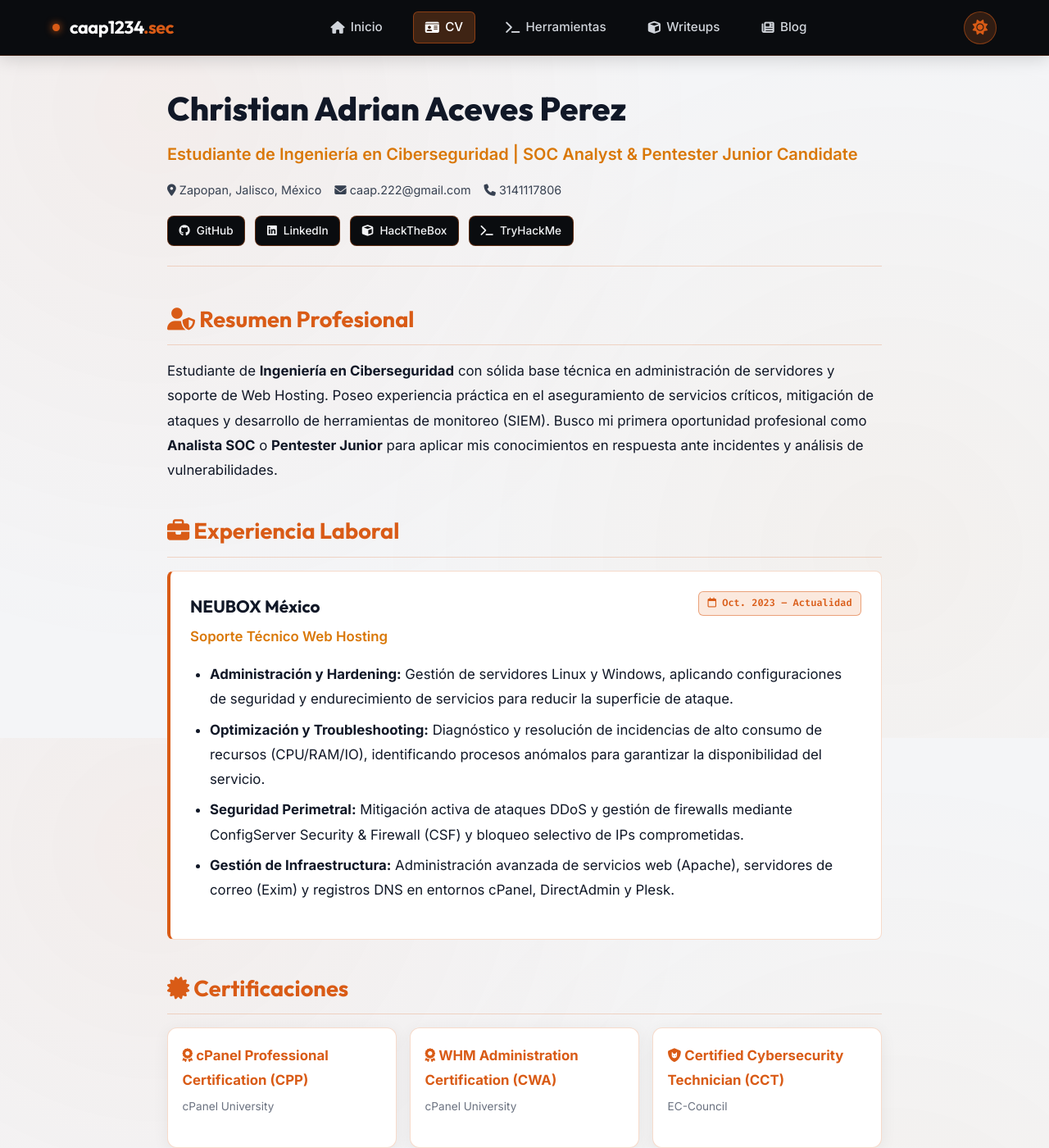
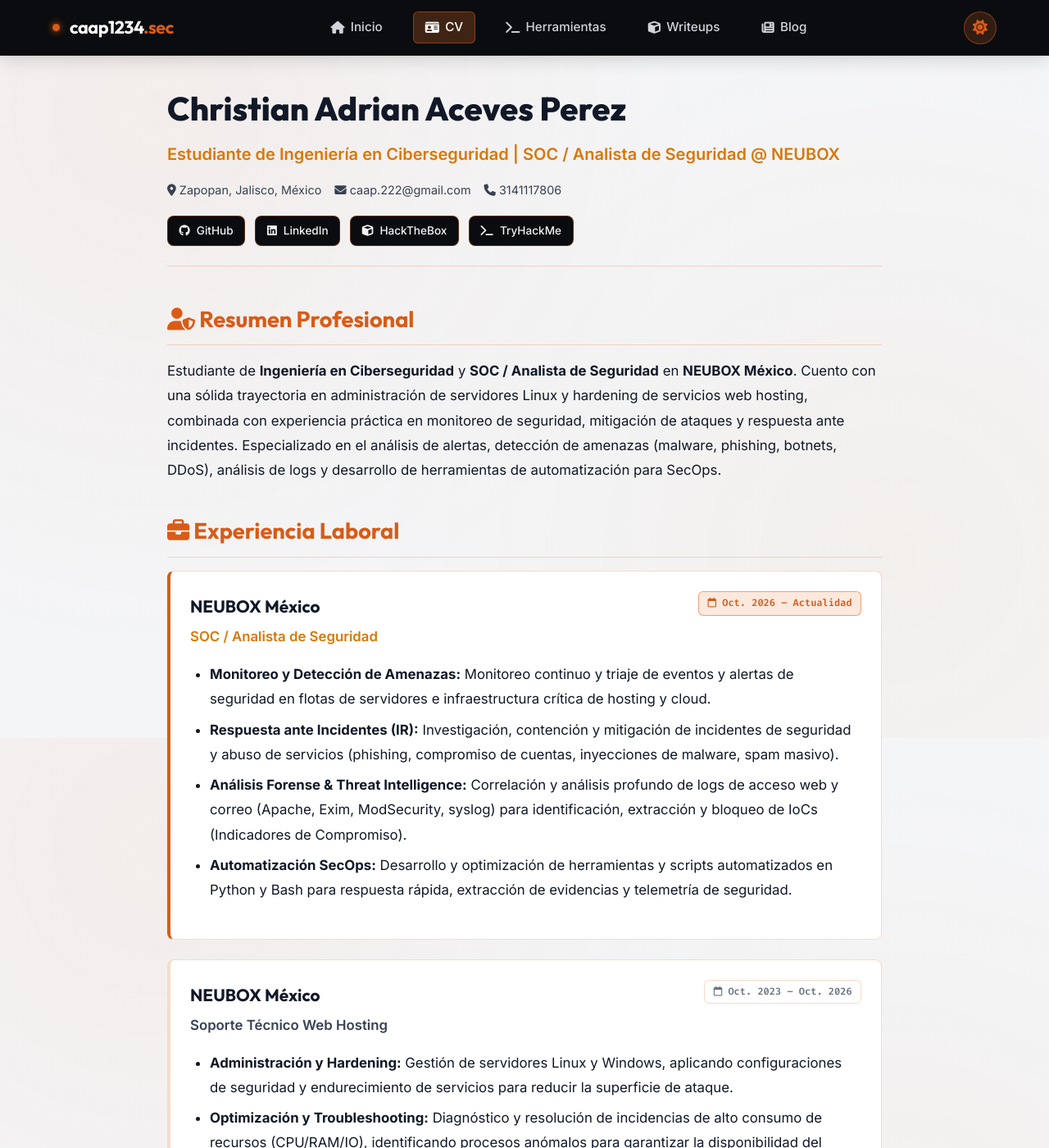
Before and after one commit to caap1234/caap1234.github.io, a Jekyll site: the page built from about.md, in a window 1280 px wide and 1400 px high. Shown: the whole window at 82% size. Built offline with Jekyll 4.4.1, drawn with Linux system fonts in a browser that asks for light colours.

Commit message:
feat(cv): actualizar rol a SOC / Analista de Seguridad en NEUBOX y cerrar etapa de soporte tecnico

```diff
--- a/about.md
+++ b/about.md
@@ -8,7 +8,7 @@ permalink: /about/
   <article class="article-header">
     <h1 class="article-title">Christian Adrian Aceves Perez</h1>
     <p class="hero-subtitle" style="color: var(--autumn-amber); font-size: 1.25rem;">
-      Estudiante de Ingeniería en Ciberseguridad | SOC Analyst & Pentester Junior Candidate
+      Estudiante de Ingeniería en Ciberseguridad | SOC / Analista de Seguridad @ NEUBOX
     </p>
     <div class="article-meta" style="margin-top: 1rem; gap: 1rem;">
       <span><i class="fas fa-location-dot"></i> Zapopan, Jalisco, México</span>
@@ -28,18 +28,37 @@ permalink: /about/
   <div class="content-body">
     <h2><i class="fas fa-user-shield"></i> Resumen Profesional</h2>
     <p>
-      Estudiante de <strong>Ingeniería en Ciberseguridad</strong> con sólida base técnica en administración de servidores y soporte de Web Hosting. Poseo experiencia práctica en el aseguramiento de servicios críticos, mitigación de ataques y desarrollo de herramientas de monitoreo (SIEM). Busco mi primera oportunidad profesional como <strong>Analista SOC</strong> o <strong>Pentester Junior</strong> para aplicar mis conocimientos en respuesta ante incidentes y análisis de vulnerabilidades.
+      Estudiante de <strong>Ingeniería en Ciberseguridad</strong> y <strong>SOC / Analista de Seguridad</strong> en <strong>NEUBOX México</strong>. Cuento con una sólida trayectoria en administración de servidores Linux y hardening de servicios web hosting, combinada con experiencia práctica en monitoreo de seguridad, mitigación de ataques y respuesta ante incidentes. Especializado en el análisis de alertas, detección de amenazas (malware, phishing, botnets, DDoS), análisis de logs y desarrollo de herramientas de automatización para SecOps.
     </p>
 
     <h2><i class="fas fa-briefcase"></i> Experiencia Laboral</h2>
 
-    <div style="background: var(--bg-card); border: 1px solid var(--border-subtle); border-left: 4px solid var(--autumn-orange); border-radius: 8px; padding: 1.5rem; margin-bottom: 2rem;">
+    <!-- Puesto Actual: SOC / Analista de Seguridad -->
+    <div style="background: var(--bg-card); border: 1px solid var(--border-subtle); border-left: 4px solid var(--autumn-orange); border-radius: 8px; padding: 1.5rem; margin-bottom: 1.5rem;">
       <div style="display: flex; justify-content: space-between; align-items: flex-start; flex-wrap: wrap; gap: 0.5rem; margin-bottom: 0.75rem;">
         <div>
           <h3 style="margin: 0; color: var(--text-main); font-size: 1.3rem;">NEUBOX México</h3>
-          <p style="color: var(--autumn-amber); font-weight: 600; margin: 0.2rem 0;">Soporte Técnico Web Hosting</p>
+          <p style="color: var(--autumn-amber); font-weight: 600; margin: 0.2rem 0;">SOC / Analista de Seguridad</p>
         </div>
-        <span class="badge badge-secops"><i class="far fa-calendar"></i> Oct. 2023 – Actualidad</span>
+        <span class="badge badge-secops"><i class="far fa-calendar"></i> Oct. 2026 – Actualidad</span>
+      </div>
+
+      <ul>
+        <li><strong>Monitoreo y Detección de Amenazas:</strong> Monitoreo continuo y triaje de eventos y alertas de seguridad en flotas de servidores e infraestructura crítica de hosting y cloud.</li>
+        <li><strong>Respuesta ante Incidentes (IR):</strong> Investigación, contención y mitigación de incidentes de seguridad y abuso de servicios (phishing, compromiso de cuentas, inyecciones de malware, spam masivo).</li>
+        <li><strong>Análisis Forense & Threat Intelligence:</strong> Correlación y análisis profundo de logs de acceso web y correo (Apache, Exim, ModSecurity, syslog) para identificación, extracción y bloqueo de IoCs (Indicadores de Compromiso).</li>
+        <li><strong>Automatización SecOps:</strong> Desarrollo y optimización de herramientas y scripts automatizados en Python y Bash para respuesta rápida, extracción de evidencias y telemetría de seguridad.</li>
+      </ul>
+    </div>
+
+    <!-- Puesto Anterior: Soporte Técnico Web Hosting -->
+    <div style="background: var(--bg-card); border: 1px solid var(--border-subtle); border-left: 4px solid var(--border-subtle); border-radius: 8px; padding: 1.5rem; margin-bottom: 2rem;">
+      <div style="display: flex; justify-content: space-between; align-items: flex-start; flex-wrap: wrap; gap: 0.5rem; margin-bottom: 0.75rem;">
+        <div>
+          <h3 style="margin: 0; color: var(--text-main); font-size: 1.3rem;">NEUBOX México</h3>
+          <p style="color: var(--text-dim); font-weight: 600; margin: 0.2rem 0;">Soporte Técnico Web Hosting</p>
+        </div>
+        <span class="badge" style="background: rgba(255, 255, 255, 0.05); color: var(--text-subtle); border: 1px solid var(--border-subtle);"><i class="far fa-calendar"></i> Oct. 2023 – Oct. 2026</span>
       </div>
 
       <ul>
```
Also changed, not shown: _layouts/home.html (+4 -4 lines).
